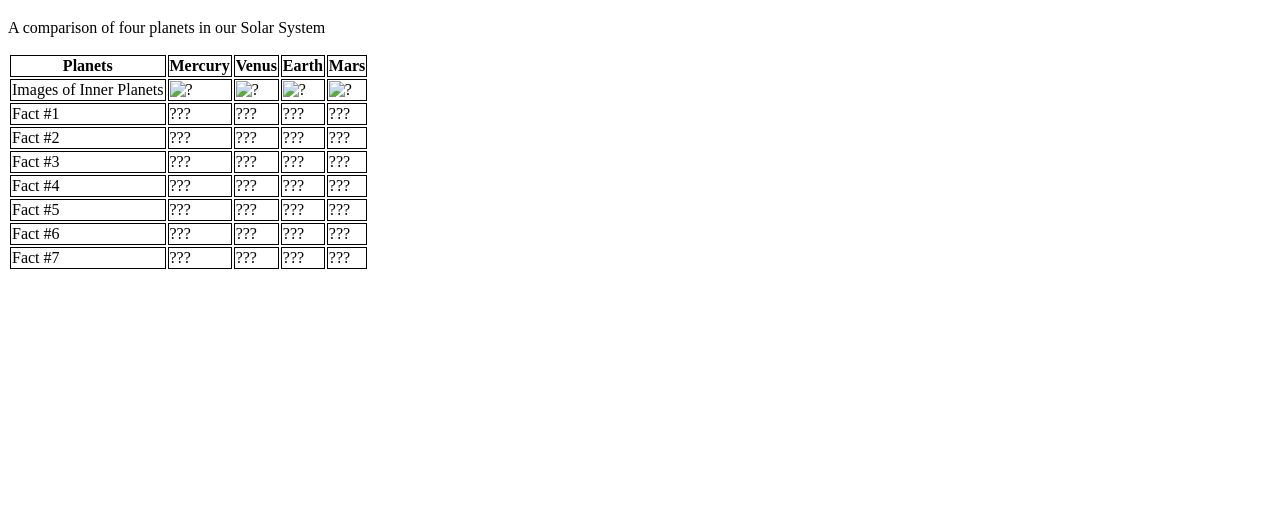
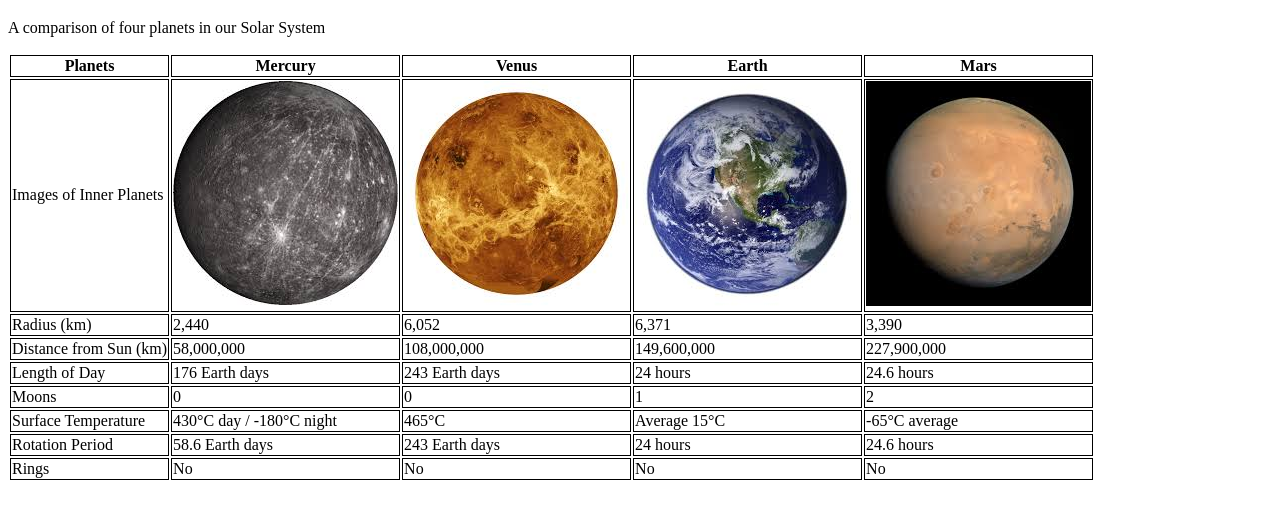
Before and after one commit to mmelchor1/webdev_lab7, a plain HTML site: page index.html in a window 1280 px wide. Shown: the part 61-580 px from the top of the page. Drawn offline with Linux system fonts and the light colour scheme.

Commit message:
added planet data

```diff
--- a/index.html
+++ b/index.html
@@ -20,59 +20,59 @@
     </tr>
     <tr>
       <td class="row-title">Images of Inner Planets</td>
-      <td><img src="images/planet_1.png" alt="?"></td>
-      <td><img src="images/planet_2.png" alt="?"></td>
-      <td><img src="images/planet_3.png" alt="?"></td>
-      <td><img src="images/planet_4.png" alt="?"></td>
+      <td><img src="media/mercury.jpeg" alt="Mercury"></td>
+      <td><img src="media/venus.jpeg" alt="Venus"></td>
+      <td><img src="media/earth.jpeg" alt="Earth"></td>
+      <td><img src="media/mars.jpeg" alt="Mars"></td>
     </tr>
     <tr>
-      <td>Fact #1</td>
-      <td>???</td>
-      <td>???</td>
-      <td>???</td>
-      <td>???</td>
+      <td>Radius (km)</td>
+      <td>2,440</td>
+      <td>6,052</td>
+      <td>6,371</td>
+      <td>3,390</td>
     </tr>
     <tr>
-      <td>Fact #2</td>
-      <td>???</td>
-      <td>???</td>
-      <td>???</td>
-      <td>???</td>
+      <td>Distance from Sun (km)</td>
+      <td>58,000,000</td>
+      <td>108,000,000</td>
+      <td>149,600,000</td>
+      <td>227,900,000</td>
     </tr>
     <tr>
-      <td>Fact #3</td>
-      <td>???</td>
-      <td>???</td>
-      <td>???</td>
-      <td>???</td>
+      <td>Length of Day</td>
+      <td>176 Earth days</td>
+      <td>243 Earth days</td>
+      <td>24 hours</td>
+      <td>24.6 hours</td>
     </tr>
     <tr>
-      <td>Fact #4</td>
-      <td>???</td>
-      <td>???</td>
-      <td>???</td>
-      <td>???</td>
+      <td>Moons</td>
+      <td>0</td>
+      <td>0</td>
+      <td>1</td>
+      <td>2</td>
     </tr>
     <tr>
-      <td>Fact #5</td>
-      <td>???</td>
-      <td>???</td>
-      <td>???</td>
-      <td>???</td>
+      <td>Surface Temperature</td>
+      <td>430°C day / -180°C night</td>
+      <td>465°C</td>
+      <td>Average 15°C</td>
+      <td>-65°C average</td>
     </tr>
     <tr>
-      <td>Fact #6</td>
-      <td>???</td>
-      <td>???</td>
-      <td>???</td>
-      <td>???</td>
+      <td>Rotation Period</td>
+      <td>58.6 Earth days</td>
+      <td>243 Earth days</td>
+      <td>24 hours</td>
+      <td>24.6 hours</td>
     </tr>
     <tr>
-      <td>Fact #7</td>
-      <td>???</td>
-      <td>???</td>
-      <td>???</td>
-      <td>???</td>
+      <td>Rings</td>
+      <td>No</td>
+      <td>No</td>
+      <td>No</td>
+      <td>No</td>
     </tr>
   </table>
 </body>
```
Also changed, not shown: media/earth.jpeg (added), media/mars.jpeg (added), media/mercury.jpeg (added), media/venus.jpeg (added), 1 other file.
